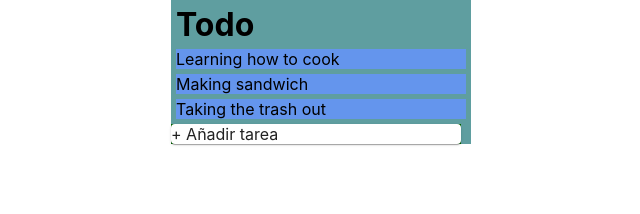
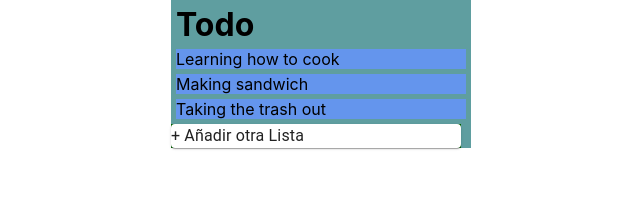
Before and after one commit to creativa-nk/Reto3, a React (Create React App) app: page / in a window 1280 px wide. Shown: the top 214 px of the page, without its empty margins (319-959 px from the left). Built offline with nearby package versions, Linux system fonts and the light colour scheme.

Commit message:
+ Typography  diferentes titulos para tarea o lista

```diff
--- a/src/components/InputConteiner.js
+++ b/src/components/InputConteiner.js
@@ -3,7 +3,7 @@ import { Paper, Typography, Collapse } from '@material-ui/core';
 import InputCard from './InputCard'
 
 
-export default function InputConteiner(listId,type){
+export default function InputConteiner(listId, type){
   const [open,setOpen] = useState(false)
     return(
         <div className='inputConteiner'>
@@ -11,10 +11,12 @@ export default function InputConteiner(listId,type){
               <InputCard setOpen={setOpen} listId={listId} type={type} />   {/* que type es lista o card */}
             </Collapse>
             <Collapse in={!open}>
-              <Paper>
-
-                  <span onClick={()=>setOpen(!open)}> + Añadir tarea</span>
-
+              <Paper
+               onClick={() => setOpen(!open)}
+              >
+                <Typography>
+                  {type === 'card'?'+ Añadir otra Tarea':'+ Añadir otra Lista'}
+                </Typography>
               </Paper>
             </Collapse>
         </div>
```
